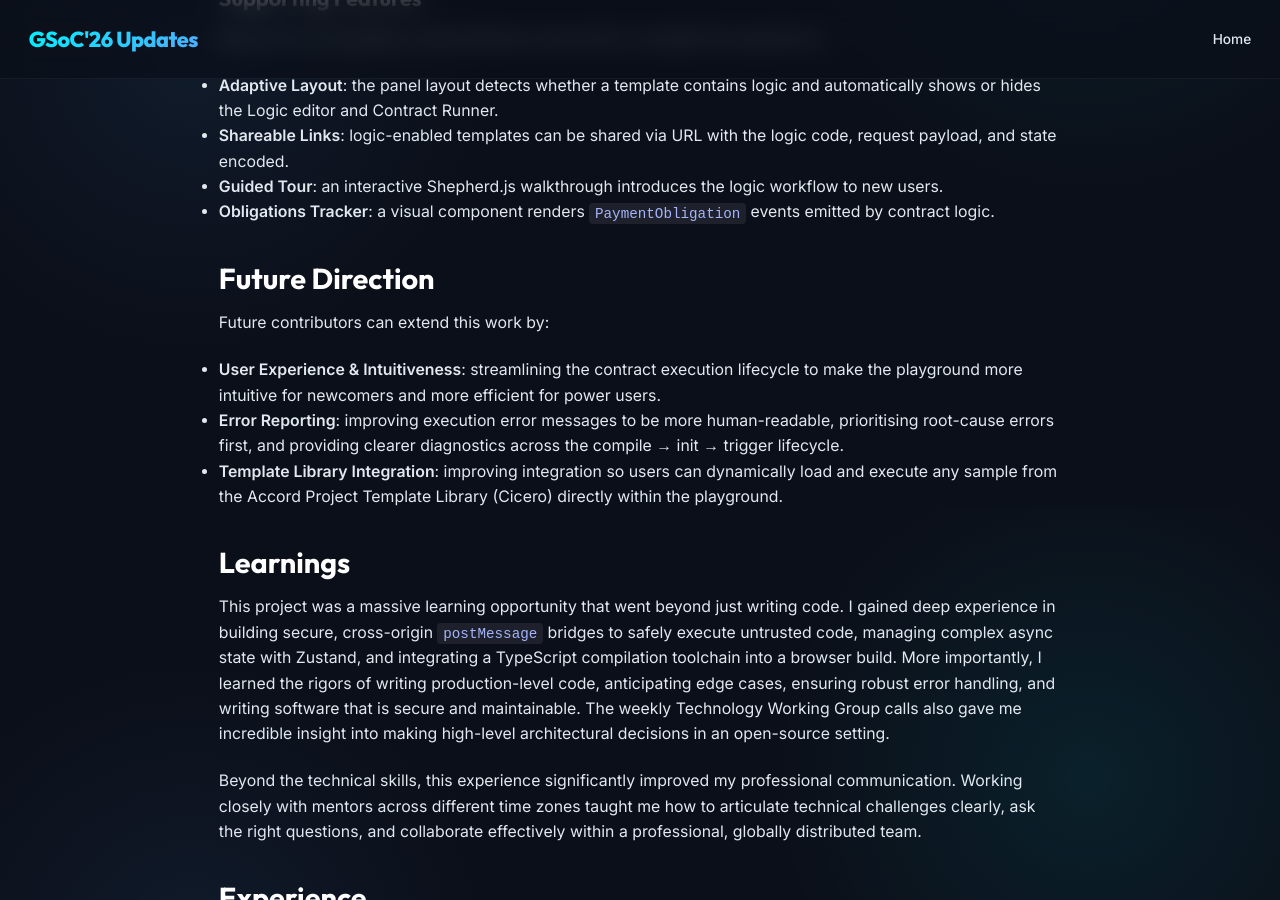
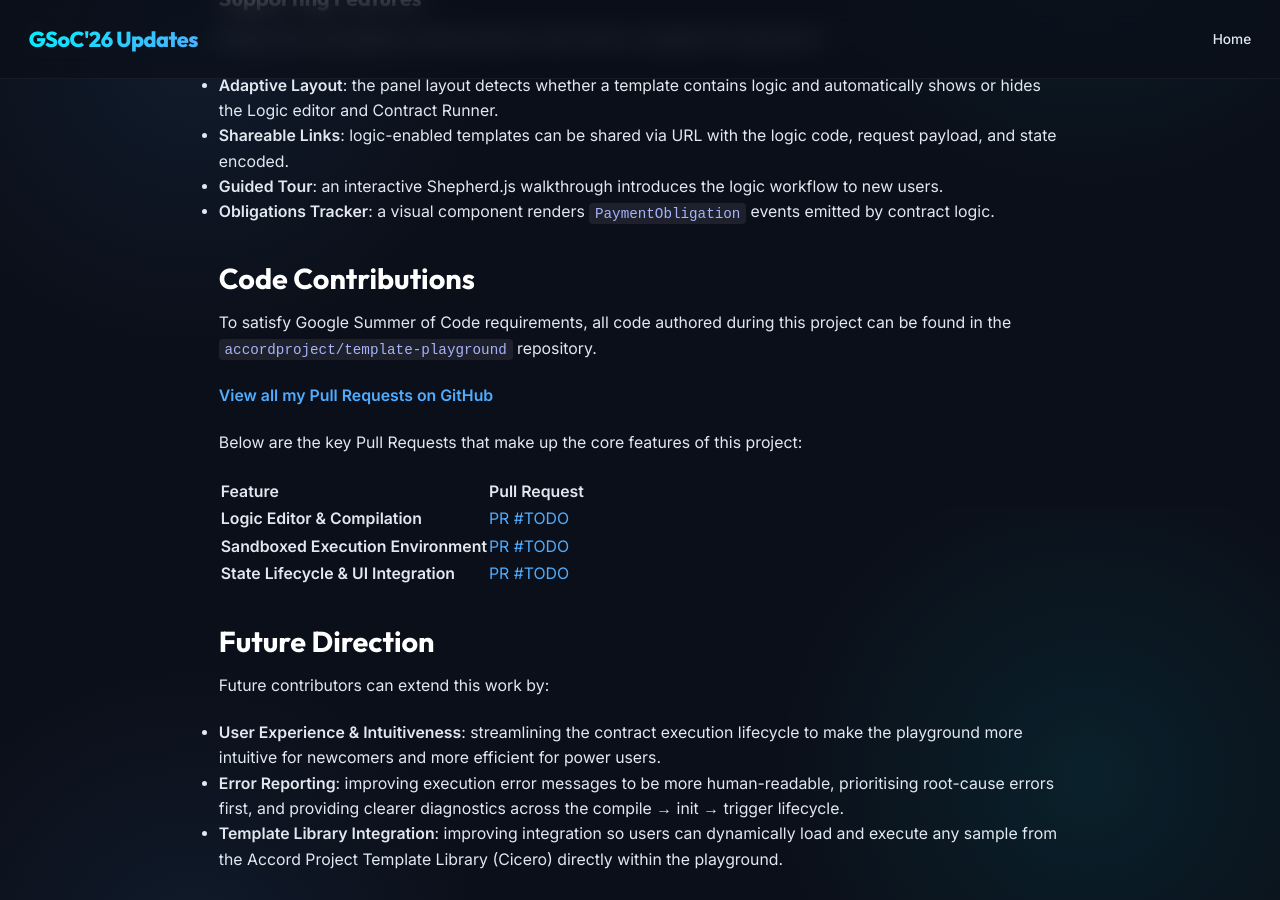
Before and after one commit to 23harshitkumar/23harshitkumar.github.io, a Jekyll site: the page built from _posts/2026-08-21-gsoc-final-submission.md, in a window 1280 px wide and 900 px high, scrolled down 3093 px. Built offline with Jekyll 4.4.1, drawn with Linux system fonts in a browser that asks for light colours.

Commit message:
docs: add mandatory code contributions section for GSoC compliance

```diff
--- a/_posts/2026-08-21-gsoc-final-submission.md
+++ b/_posts/2026-08-21-gsoc-final-submission.md
@@ -94,6 +94,20 @@ Beyond the core pipeline, several features were built to complete the experience
 - **Guided Tour**: an interactive Shepherd.js walkthrough introduces the logic workflow to new users.
 - **Obligations Tracker**: a visual component renders `PaymentObligation` events emitted by contract logic.
 
+### Code Contributions
+
+To satisfy Google Summer of Code requirements, all code authored during this project can be found in the `accordproject/template-playground` repository.
+
+**[View all my Pull Requests on GitHub](https://github.com/accordproject/template-playground/pulls?q=is%3Apr+author%3A23harshitkumar)**
+
+Below are the key Pull Requests that make up the core features of this project:
+
+| Feature | Pull Request |
+| :--- | :--- |
+| **Logic Editor & Compilation** | [PR #TODO](https://github.com/accordproject/template-playground/pull/TODO) |
+| **Sandboxed Execution Environment** | [PR #TODO](https://github.com/accordproject/template-playground/pull/TODO) |
+| **State Lifecycle & UI Integration** | [PR #TODO](https://github.com/accordproject/template-playground/pull/TODO) |
+
 ### Future Direction
 
 Future contributors can extend this work by:
```
